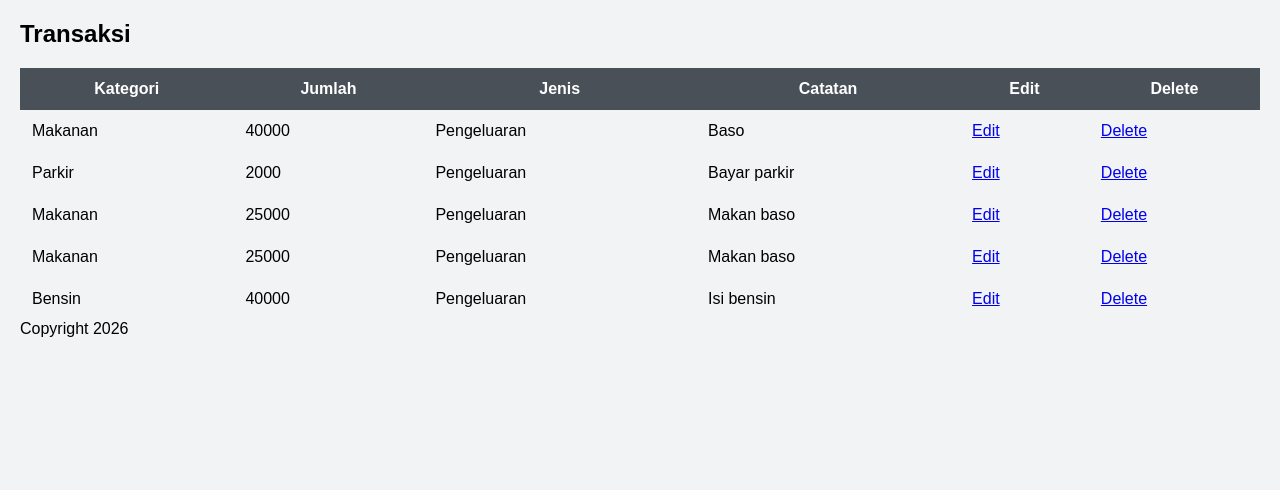
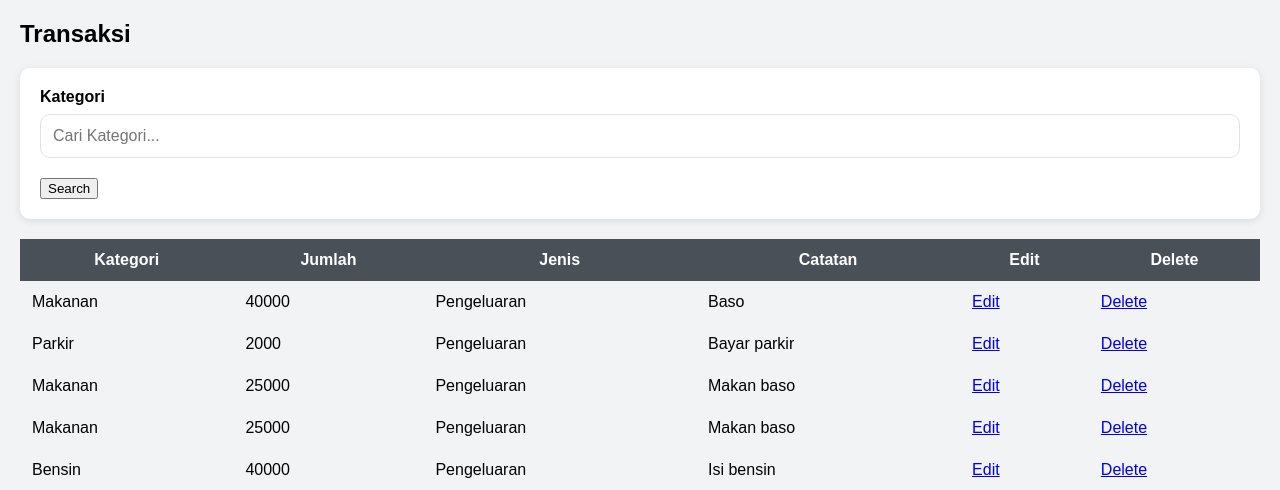
Before and after one commit to farrelalfaridzi/money-manager-cli, a Flask app: page /transactions in a window 1280 px wide. Shown: the part 138-628 px from the top of the page. Run offline with Flask 3, Linux system fonts and the light colour scheme; data comes from the database, SQL or seed files in the repository.

Commit message:
Complete search feature

```diff
--- a/app.py
+++ b/app.py
@@ -38,8 +38,12 @@ def add():
 @app.route("/transactions")
 def transactions():
     manager = TransactionManager()
-    return render_template("transactions.html",
-                            transactions = manager.get_transactions())
+    keyword = request.args.get("search", "")
+    transactions = manager.search_transaction(keyword)
+    return render_template(
+        "transactions.html",
+        transactions=transactions
+    )
 
 @app.route("/edit/<int:id>", methods=["GET", "POST"])
 def edit(id):
--- a/core/manager.py
+++ b/core/manager.py
@@ -1,8 +1,10 @@
 from storage.database import DatabaseManager
+from services.search_service import SearchService
 class TransactionManager:
     def __init__(self):
         self.database = DatabaseManager()
         self.transactions = self.database.get_all_transactions()
+        self.service = SearchService()
 
     def add_transaction(self, transaction):
         self.database.insert_transaction(transaction)
@@ -37,3 +39,10 @@ class TransactionManager:
             if transaction.id == id:
                 return transaction
         return None
+
+    def search_transaction(self, category):
+        if not category:
+            return self.transactions
+        else:
+            hasil = self.service.search_by_category(self.transactions, category)
+            return hasil
--- a/services/search_service.py
+++ b/services/search_service.py
@@ -2,6 +2,6 @@ class SearchService:
     def search_by_category(self, transactions, category):
         hasil = []
         for transaction in transactions:
-            if transaction.category == category:
+            if category.lower() in transaction.category.lower():
                 hasil.append(transaction)
         return hasil
--- a/templates/transactions.html
+++ b/templates/transactions.html
@@ -3,6 +3,19 @@
 {% block content %}
 
 <h2>Transaksi</h2>
+
+<div class="card">
+
+    <form action="{{ url_for('transactions') }}", method="get">
+        <div class="form-group">
+            <label>Kategori</label>
+            <input type="text" name="search" placeholder="Cari Kategori...">
+        </div>
+
+        <button type="submit">Search</button>
+    </form>
+
+</div>
 
 <table class="transaction-table">
 
```
